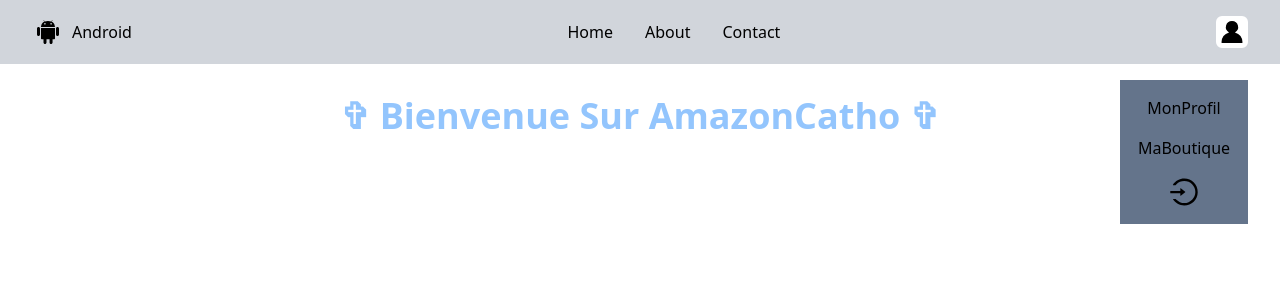
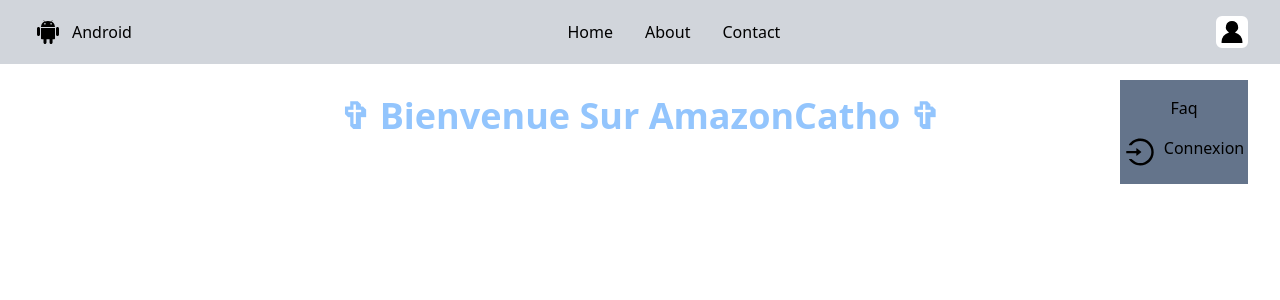
Before and after one commit to Romspopopoms/AmazonCatho, a Next.js app: page / in a window 1280 px wide. Both pictures are taken after a click on the icon 1232 px from the left and 32 px from the top of the page. Shown: the top 300 px of the page. Built offline with nearby package versions, Linux system fonts and the light colour scheme.

Commit message:
Description concise des changements apportés

```diff
--- a/components/Navbar.js
+++ b/components/Navbar.js
@@ -6,32 +6,7 @@
 import { BiLogOutCircle } from "react-icons/bi";
 import { useState } from 'react';
 import { FiMenu, FiX } from "react-icons/fi";
-
-const Menu = [
-    {
-        name: 'Home',
-        link: '/'
-    },
-    {
-        name: 'About',
-        link: '/about'
-    },
-    {
-        name: 'Contact',
-        link: '/contact'
-    }
-];
-
-const MenuOpen = [
-    {
-        name: 'MonProfil',
-        link: '/monprofil'
-    },
-    {
-        name: 'MaBoutique',
-        link: '/maboutique'
-    },
-];
+import {Menu, MenuOpen, MenuIfLogged} from "../data/MenuNavbar"
 
 export const Navbar = () => {
     const { isLoggedIn, logout } = useAuth();
@@ -39,7 +14,7 @@
     const [menuOpen, setMenuOpen] = useState(false);
 
     return (
-        <div className="w-full h-16 bg-gray-300 flex justify-between items-center px-8 relative">
+        <div className="w-full h-16 bg-gray-300 flex justify-between items-center px-8 fixed inset-0">
             <div className="flex items-center gap-x-2 flex-shrink-0">
                 <IoLogoAndroid className="size-8" />
                 <h2>Android</h2>
@@ -69,12 +44,14 @@
                                 </li>
                             ))}
                             {isLoggedIn ? (
-                                <div onClick={logout} className='flex self-center'>
+                                <div onClick={logout} className='flex self-center gap-x-2'>
                                     <BiLogOutCircle className='size-8' />
+                                    <p>Deconnexion</p>
                                 </div>
                             ) : (
-                                <Link href="/login" className='flex justify-center'>
+                                <Link href="/login" className='flex justify-center gap-x-2'>
                                     <AiOutlineLogin className='size-8'/>
+                                    <p>Connexion</p>
                                 </Link>
                             )}
                         </ul>
@@ -110,12 +87,14 @@
                                     </li>
                                 ))}
                                 {isLoggedIn ? (
-                                    <div onClick={logout} className='flex self-center'>
+                                    <div onClick={logout} className='flex self-center gap-x-2'>
                                         <BiLogOutCircle className='size-8' />
+                                        <p>Deconnexion</p>
                                     </div>
                                 ) : (
                                     <Link href="/login" className='flex justify-center'>
                                         <AiOutlineLogin className='size-8'/>
+                                        <p>Connexion</p>
                                     </Link>
                                 )}
                             </ul>
--- /dev/null
+++ b/data/MenuNavbar.js
@@ -0,0 +1,36 @@
+export const Menu = [
+    {
+        name: 'Home',
+        link: '/'
+    },
+    {
+        name: 'About',
+        link: '/about'
+    },
+    {
+        name: 'Contact',
+        link: '/contact'
+    }
+];
+
+export const MenuOpen = [
+    {
+        name: 'Faq',
+        link: '/faq'
+    },
+];
+
+export const MenuIfLogged = [
+    {
+        name: 'MonProfil',
+        link: '/monprofil'
+    },
+    {
+        name: 'MaBoutique',
+        link: '/maboutique'
+    },
+    {
+        name: 'Mes Paiements',
+        link: '/mespaiements'
+    },
+]
--- a/pages/index.js
+++ b/pages/index.js
@@ -5,7 +5,7 @@
   return (
     <div className="h-full w-full">
       <Navbar />
-      <h1 className=" mt-8 text-center font-bold text-4xl text-blue-300">✞ Bienvenue Sur AmazonCatho ✞</h1>
+      <h1 className=" mt-24 text-center font-bold text-4xl text-blue-300">✞ Bienvenue Sur AmazonCatho ✞</h1>
     </div>
   );
 }
```
